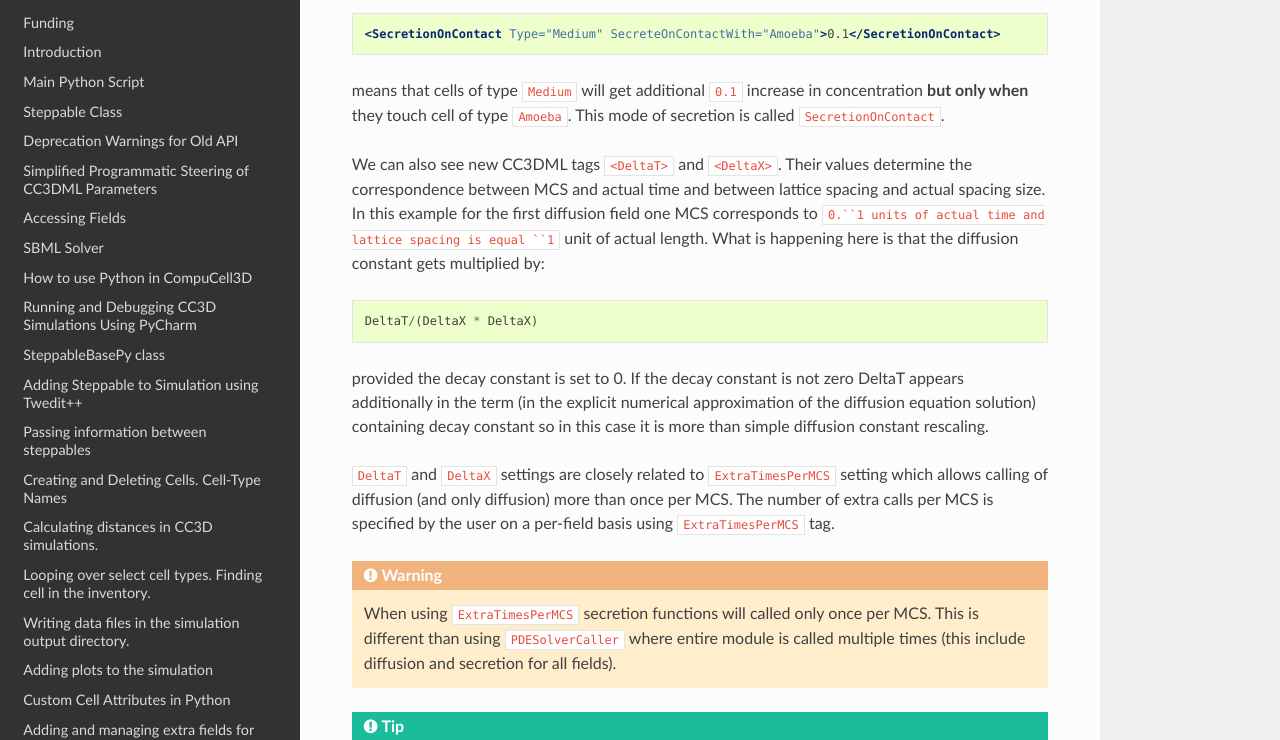
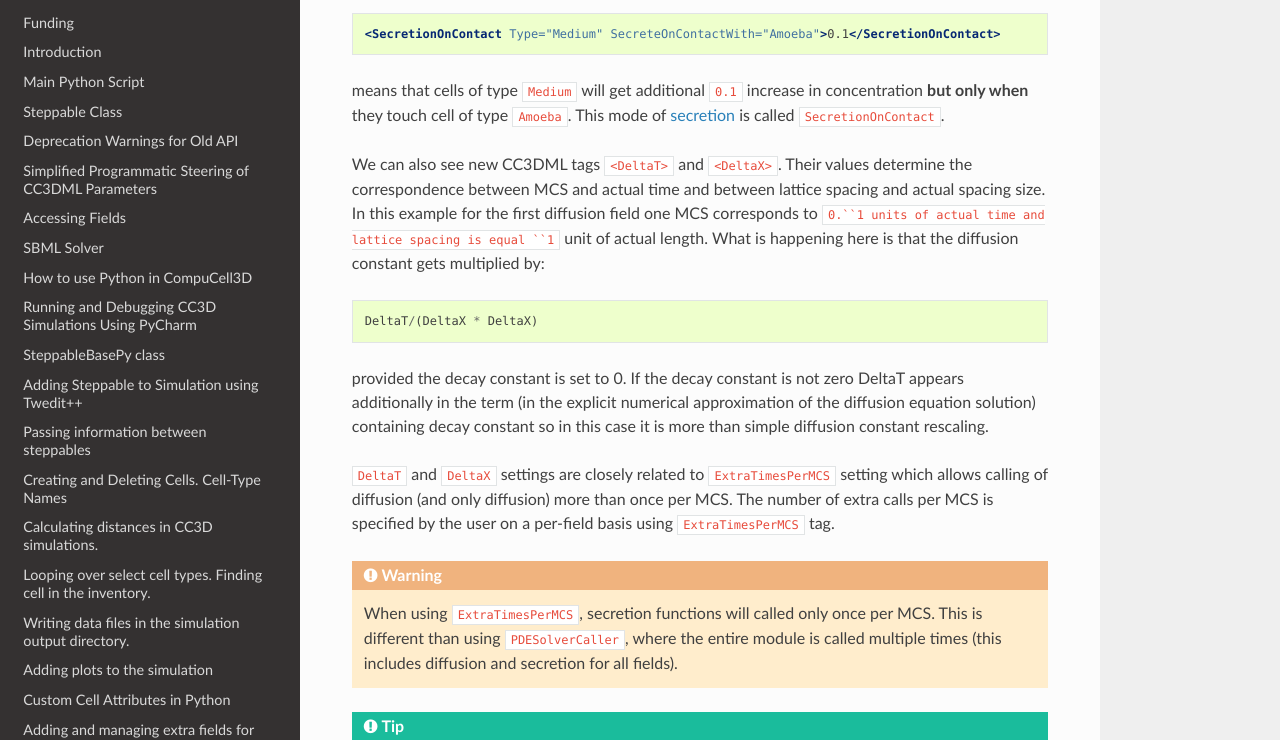
Before and after one commit to CompuCell3D/PythonScriptingManual, a Sphinx documentation site: the page built from docs/flexible_diffusion_solver.rst, in a window 1280 px wide and 1400 px high, scrolled down 2787 px. Shown: the part 152-892 px from the top of the window. Built offline with Sphinx 7.4.7 and the Read the Docs theme 2.0.0, drawn with Linux system fonts in a browser that asks for light colours.

Commit message:
Added links to secretion page

```diff
--- a/docs/chemotaxis_on_a_cell-by-cell_basis.rst
+++ b/docs/chemotaxis_on_a_cell-by-cell_basis.rst
@@ -1,7 +1,7 @@
 Chemotaxis on a cell-by-cell basis
 ==================================
 
-Just like the secretion is typically defined for cell types, the same
+Just as `secretion <secretion.html>`_ is typically defined for cell types, the same
 applies to chemotaxis. And, as in the case of secretion,
 there is an easy way to implement chemotaxis on a cell-by-cell basis.
 You can find a relevant example in ``Demos/PluginDemos/chemotaxis_by_cell_id``.
--- a/docs/flexible_diffusion_solver.rst
+++ b/docs/flexible_diffusion_solver.rst
@@ -172,7 +172,7 @@ concentration every MCS. Line:
 
 means that cells of type ``Medium`` will get additional ``0.1`` increase in
 concentration **but only when** they touch cell of type ``Amoeba``. This mode of
-secretion is called ``SecretionOnContact``.
+`secretion <secretion.html>`_ is called ``SecretionOnContact``.
 
 We can also see new CC3DML tags ``<DeltaT>`` and ``<DeltaX>``. Their values
 determine the correspondence between MCS and actual time and between
@@ -197,9 +197,9 @@ once per MCS. The number of extra calls per MCS is specified by the user
 on a per-field basis using ``ExtraTimesPerMCS`` tag.
 
 .. warning::
-    When using ``ExtraTimesPerMCS`` secretion functions will
-    called only once per MCS. This is different than using ``PDESolverCaller``
-    where entire module is called multiple times (this include diffusion and
+    When using ``ExtraTimesPerMCS``, secretion functions will
+    called only once per MCS. This is different than using ``PDESolverCaller``,
+    where the entire module is called multiple times (this includes diffusion and
     secretion for all fields).
 
 .. tip::
--- a/docs/steady_state_diffusion_solver.rst
+++ b/docs/steady_state_diffusion_solver.rst
@@ -79,7 +79,7 @@ for simulations in 3D.
 
 .. note::
 
-    We can use Python to control secretion in the steady state solvers but
+    We can use Python to control `secretion <secretion.html>`_ in the steady state solvers but
     it requires a little bit of low level coding. Implementing secretion
     in steady state diffusion solver is different from "regular" Forward
     Euler solvers. Steady state solver takes secretion rate that is
```
